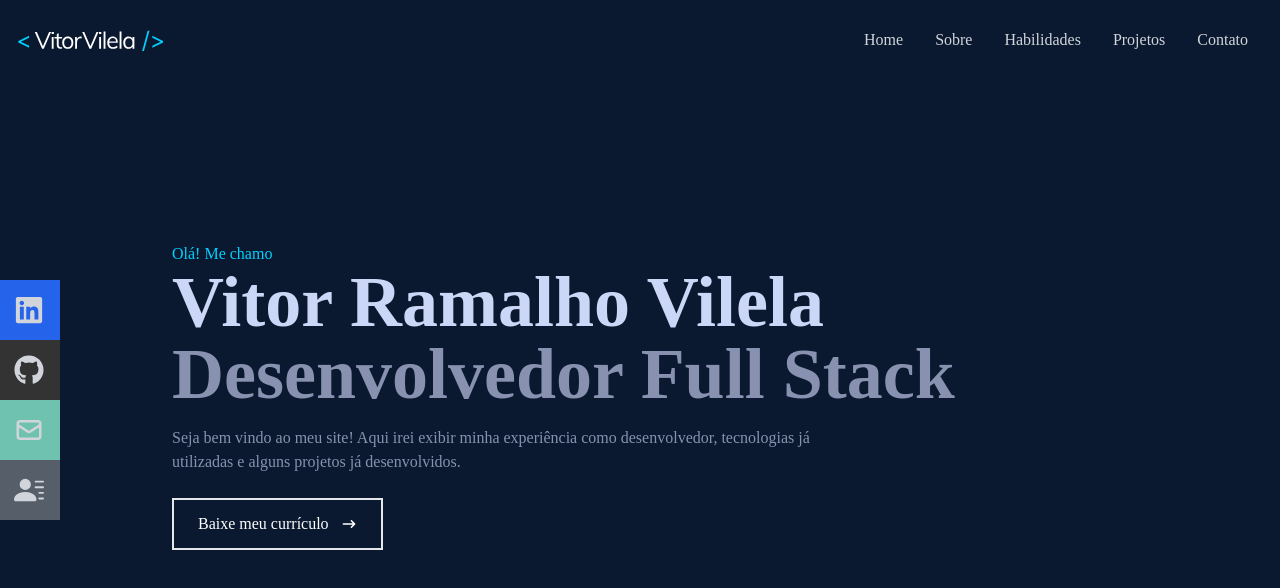
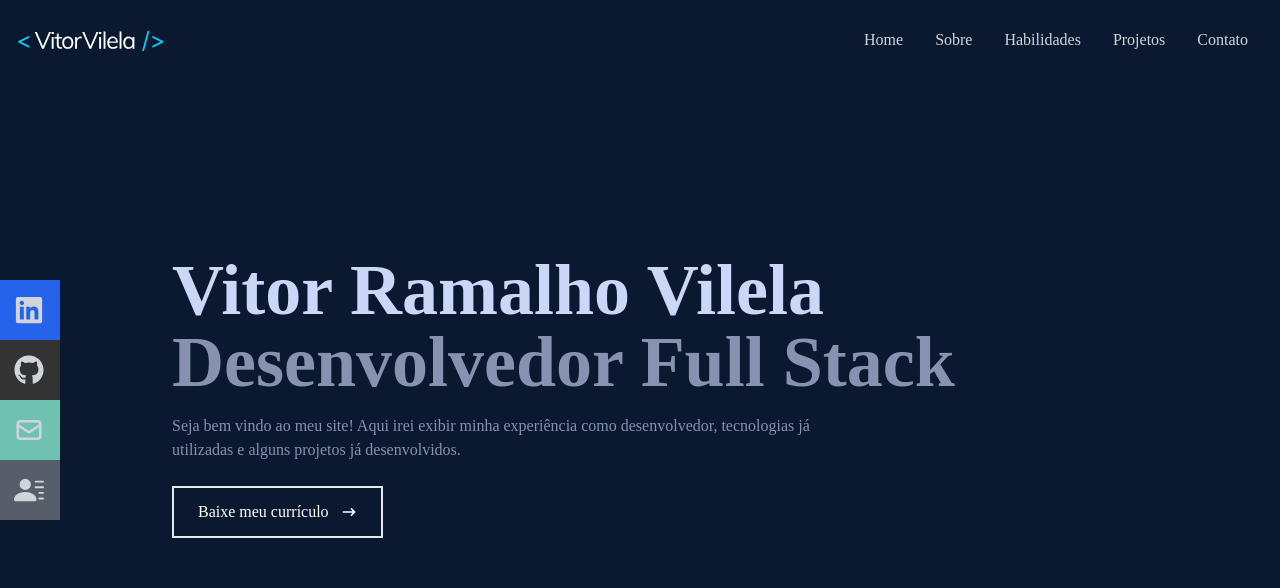
Before and after one commit to vitor-ramalho/vitor-portfolio, a React (Create React App) app: page / in a window 1280 px wide. Shown: the top 588 px of the page. Built offline with nearby package versions, Linux system fonts and the light colour scheme.

Commit message:
Home change

```diff
--- a/src/Components/Home.jsx
+++ b/src/Components/Home.jsx
@@ -6,7 +6,6 @@ const Home = () => {
     <div name='home' className='w-full h-screen bg-[#0a192f]'>
       {/**Container*/}
       <div className='max-w-[1000px] mx-auto px-8 flex flex-col justify-center h-full'>
-        <p className='text-[#00D1FF]'>Olá! Me chamo</p>
         <h1 className='text-4xl sm:text-7xl font-bold text-[#ccd6f6]'>Vitor Ramalho Vilela</h1>
         <h2 className='text-4xl sm:text-7xl font-bold text-[#8892b0]'>Desenvolvedor Full Stack</h2>
         <p className='text-[#8892b0] py-4 max-w-[700px]'>
```
